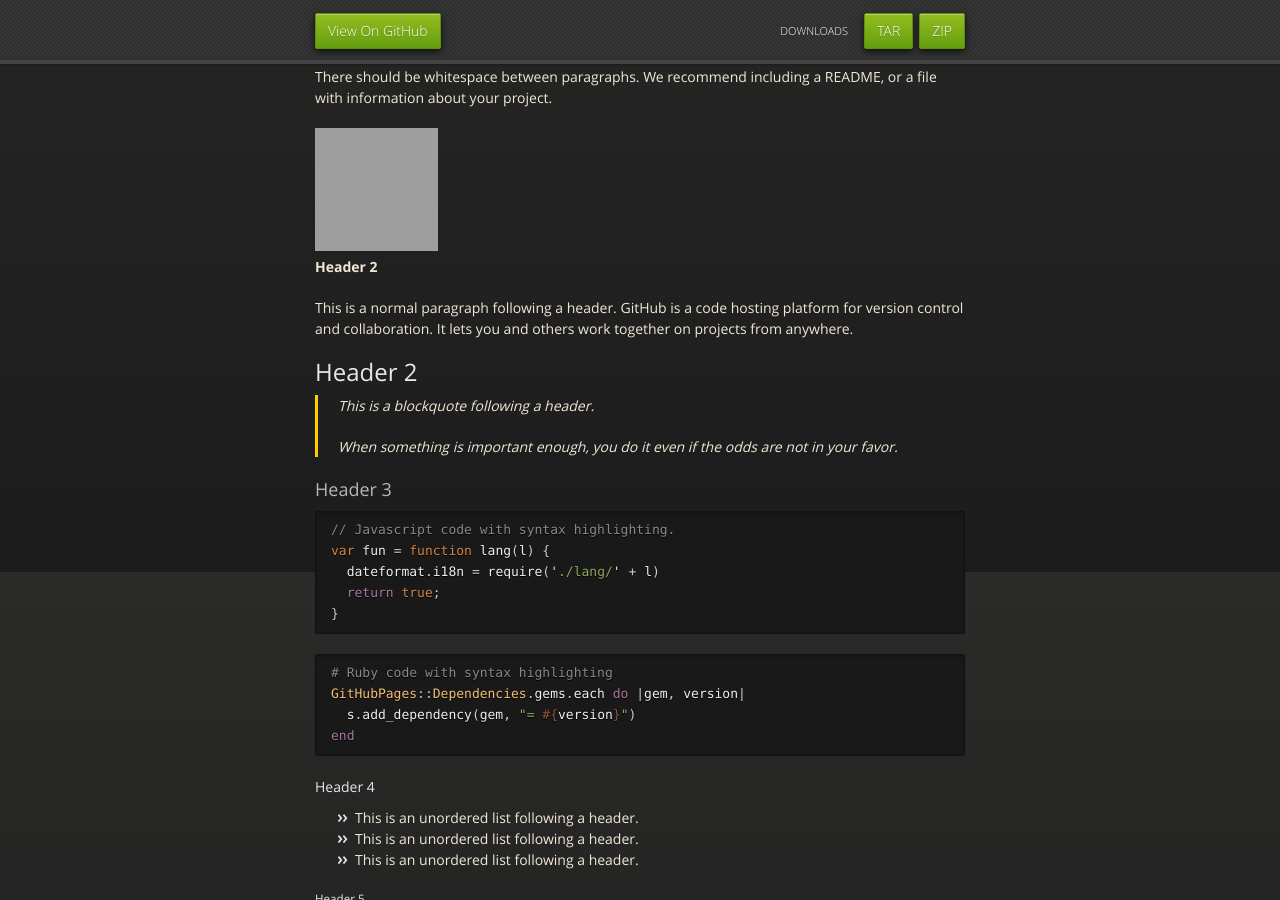
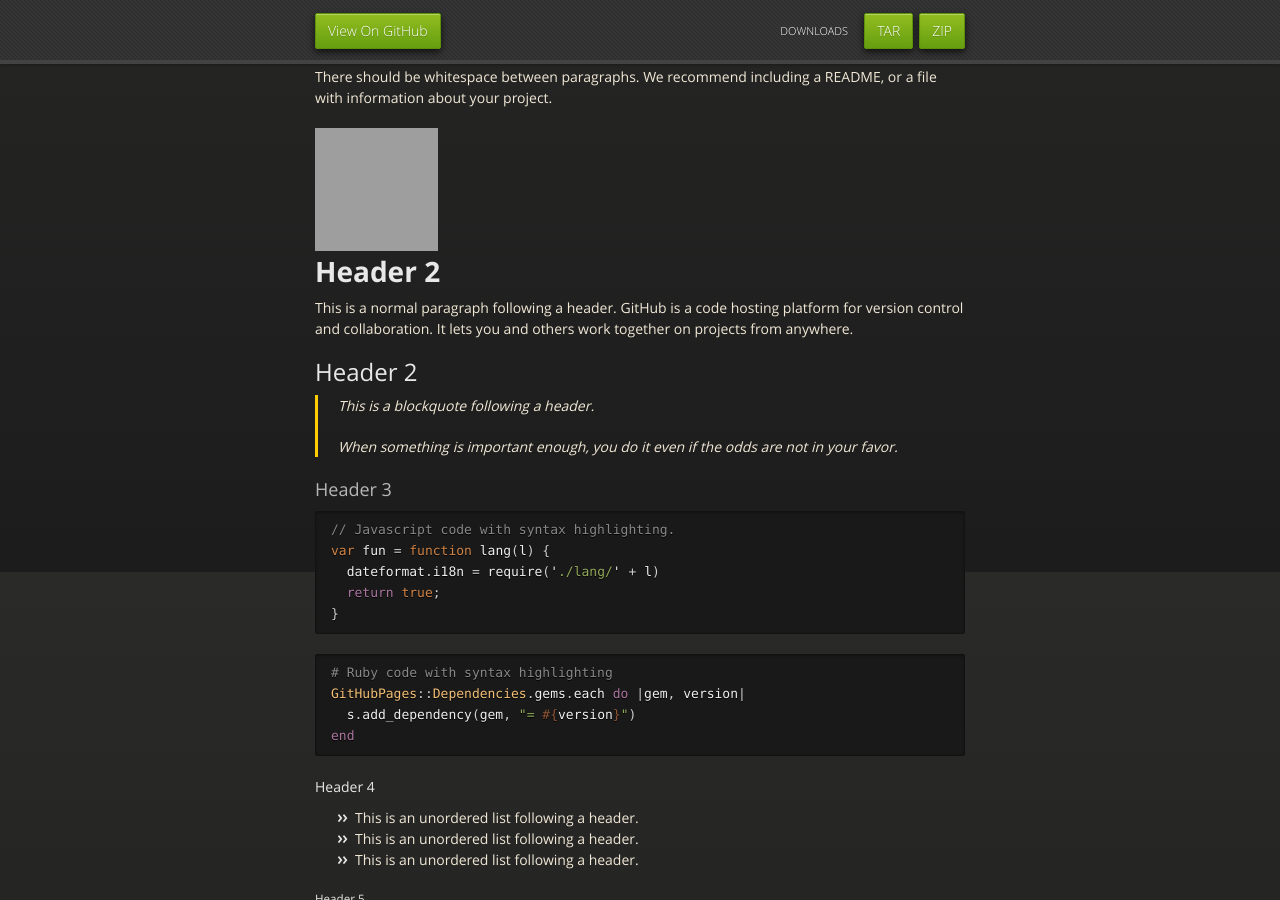
Before and after one commit to serjhubs/Resume, a Jekyll site: the page built from index.md, in a window 1280 px wide and 900 px high, scrolled down 328 px. Built offline with Jekyll 4.4.1, drawn with Linux system fonts in a browser that asks for light colours; grey boxes are pictures that could not be loaded.

```diff
--- a/index.md
+++ b/index.md
@@ -12,7 +12,7 @@ There should be whitespace between paragraphs. We recommend including a README,
 <Html>
     <img src="https://img-cdn.pixlr.com/image-generator/history/65bb506dcb310754719cf81f/ede935de-1138-4f66-8ed7-44bd16efc709/medium.webp" width="123" height="123">
 </Html>
-**Header 2**
+# **Header 2**
 
 This is a normal paragraph following a header. GitHub is a code hosting platform for version control and collaboration. It lets you and others work together on projects from anywhere.
 
```
